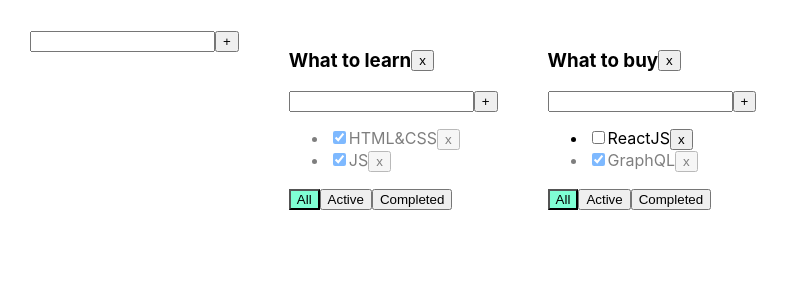
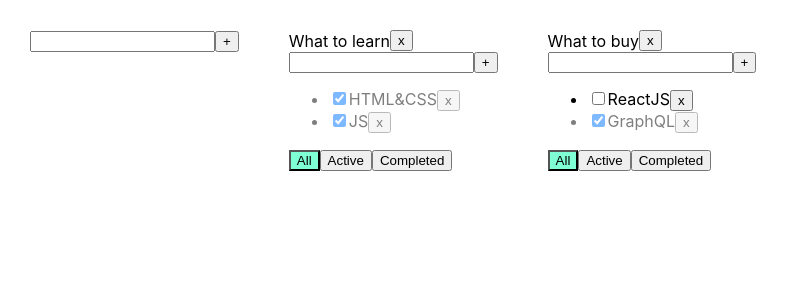
Before and after one commit to ArtemEfimovich/todolist2.0, a React (Create React App) app: page / in a window 1280 px wide. Shown: the top 300 px of the page, without its empty margins (0-789 px from the left). Built offline with nearby package versions, Linux system fonts and the light colour scheme.

Commit message:
add EditableSpan, edit task title and todolist title

```diff
--- a/src/App.tsx
+++ b/src/App.tsx
@@ -67,6 +67,19 @@ function App() {
         }
     }
 
+    const changeTaskTitle = (id:string,title:string,todolistId:string)=>{
+        let todolistTasks = tasks[todolistId]
+        let task = todolistTasks.find(task => task.id === id)
+            if (task) {
+                task.title = title
+                setTasks({...tasks})
+            }
+    }
+
+    const changeTodolistTitle = (title:string,todolistId:string)=>{
+
+    }
+
     const removeTodolist = (id: string) => {
         setTodolists(todolists.filter(tl => tl.id !== id))
         delete tasks[id]
@@ -106,6 +119,7 @@ function App() {
                     changeTaskStatus={changeTaskStatus}
                     filter={filter}
                     removeTodolist={removeTodolist}
+                    changeTaskTitle={changeTaskTitle}
                 />
             })}
 
--- a/src/Todolist.tsx
+++ b/src/Todolist.tsx
@@ -1,6 +1,7 @@
 import React, {ChangeEvent} from 'react';
 import {FilterValueType} from "./App";
 import {AddItemForm} from "./components/AddItemForm";
+import {EditableSpan} from "./components/EditableSpan";
 
 
 export type TaskType = {
@@ -18,7 +19,8 @@ type TodolistPropsType = {
     changeTaskStatus: (id: string, isDone: boolean, todolistId: string) => void,
     filter: string,
     todolistId: string,
-    removeTodolist: (id: string) => void
+    removeTodolist: (id: string) => void,
+    changeTaskTitle: (id: string, title: string, todolistId: string) => void
 }
 
 
@@ -31,7 +33,8 @@ export const Todolist: React.FC<TodolistPropsType> = ({
                                                           changeTaskStatus,
                                                           filter,
                                                           todolistId,
-                                                          removeTodolist
+                                                          removeTodolist,
+                                                          changeTaskTitle
                                                       }) => {
 
 
@@ -56,7 +59,7 @@ export const Todolist: React.FC<TodolistPropsType> = ({
     return (
         <div>
             <div style={{display: 'flex', alignItems: 'center'}}>
-                <h3>{title}</h3>
+                <EditableSpan value={title} onChange={onAddTask}/>
                 <button onClick={onDeleteClick}>x</button>
             </div>
             <div>
@@ -64,6 +67,11 @@ export const Todolist: React.FC<TodolistPropsType> = ({
             </div>
             <ul>
                 {tasks.map(({id, isDone, title}) => {
+
+                    const onChangeTitleHandler = (newTitle: string) => {
+                        changeTaskTitle(id, newTitle, todolistId)
+                    }
+
                     const onClickHandler = () => {
                         removeTask(id, todolistId)
                     }
@@ -75,7 +83,7 @@ export const Todolist: React.FC<TodolistPropsType> = ({
 
                     return <li key={id} className={isDone ? 'is-done' : ''}>
                         <input type="checkbox" checked={isDone} onChange={onChangeStatusHandler}/>
-                        <span>{title}</span>
+                        <EditableSpan value={title} onChange={onChangeTitleHandler}/>
                         <button onClick={onClickHandler}>x
                         </button>
                     </li>
--- /dev/null
+++ b/src/components/EditableSpan.tsx
@@ -0,0 +1,32 @@
+import React, {useState} from 'react';
+
+
+type PropsType = {
+    value: string,
+    onChange:(newTitle:string)=>void
+}
+
+
+export const EditableSpan: React.FC<PropsType> = ({value,onChange}) => {
+
+    const [edit, setEditMode] = useState(false)
+
+    const [title,setTitle] = useState(value)
+
+    const activateEditMode = () => {
+        setEditMode(true)
+        setTitle(title)
+    }
+
+    const activateViewMode = (event: React.FocusEvent<HTMLInputElement>)=>{
+        let title = event.currentTarget.value
+        setEditMode(false)
+        onChange(title)
+    }
+
+
+    return (
+        edit ? <input defaultValue={value} onBlur={activateViewMode} autoFocus/> :
+            <span onDoubleClick={activateEditMode}>{value}</span>
+    );
+};
```
